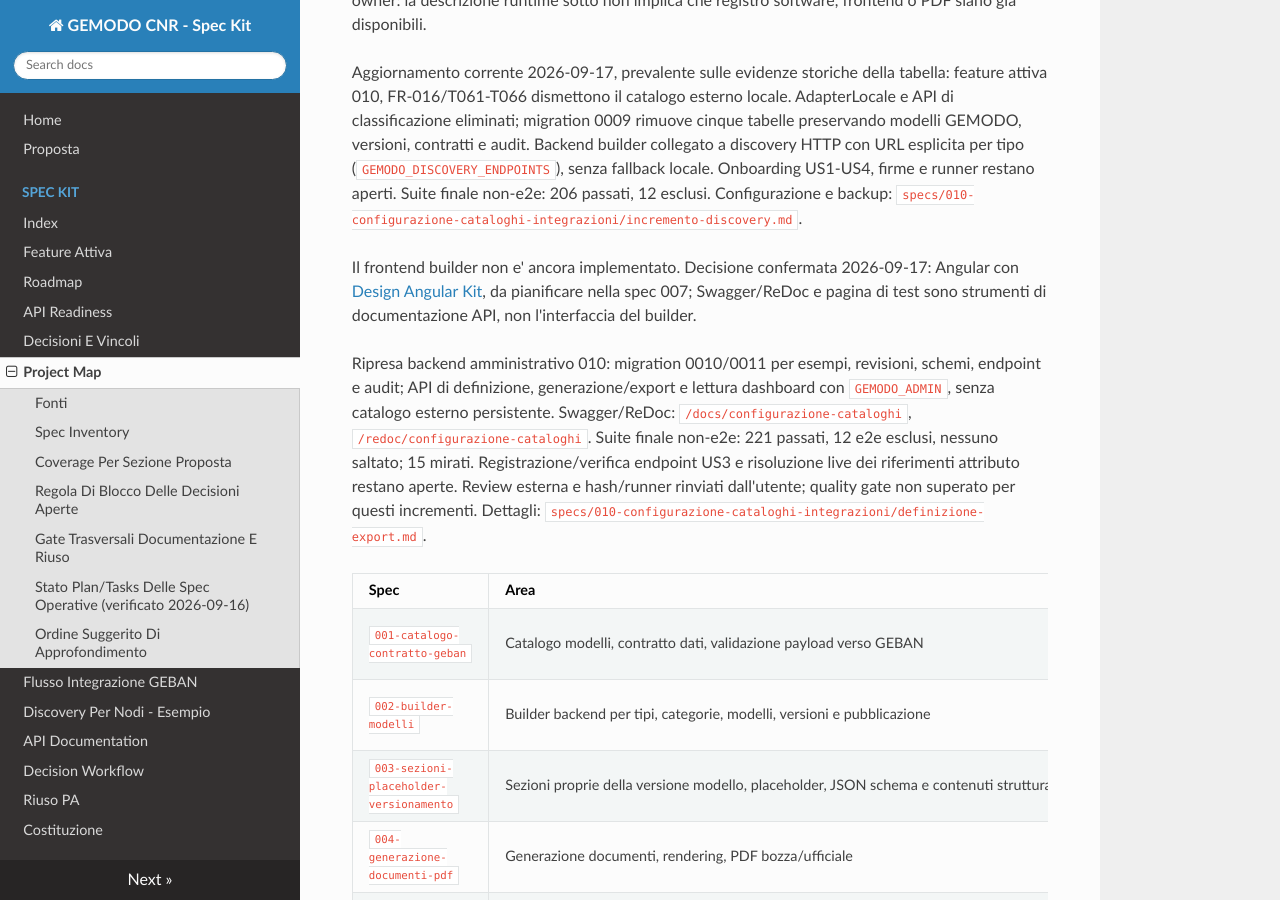
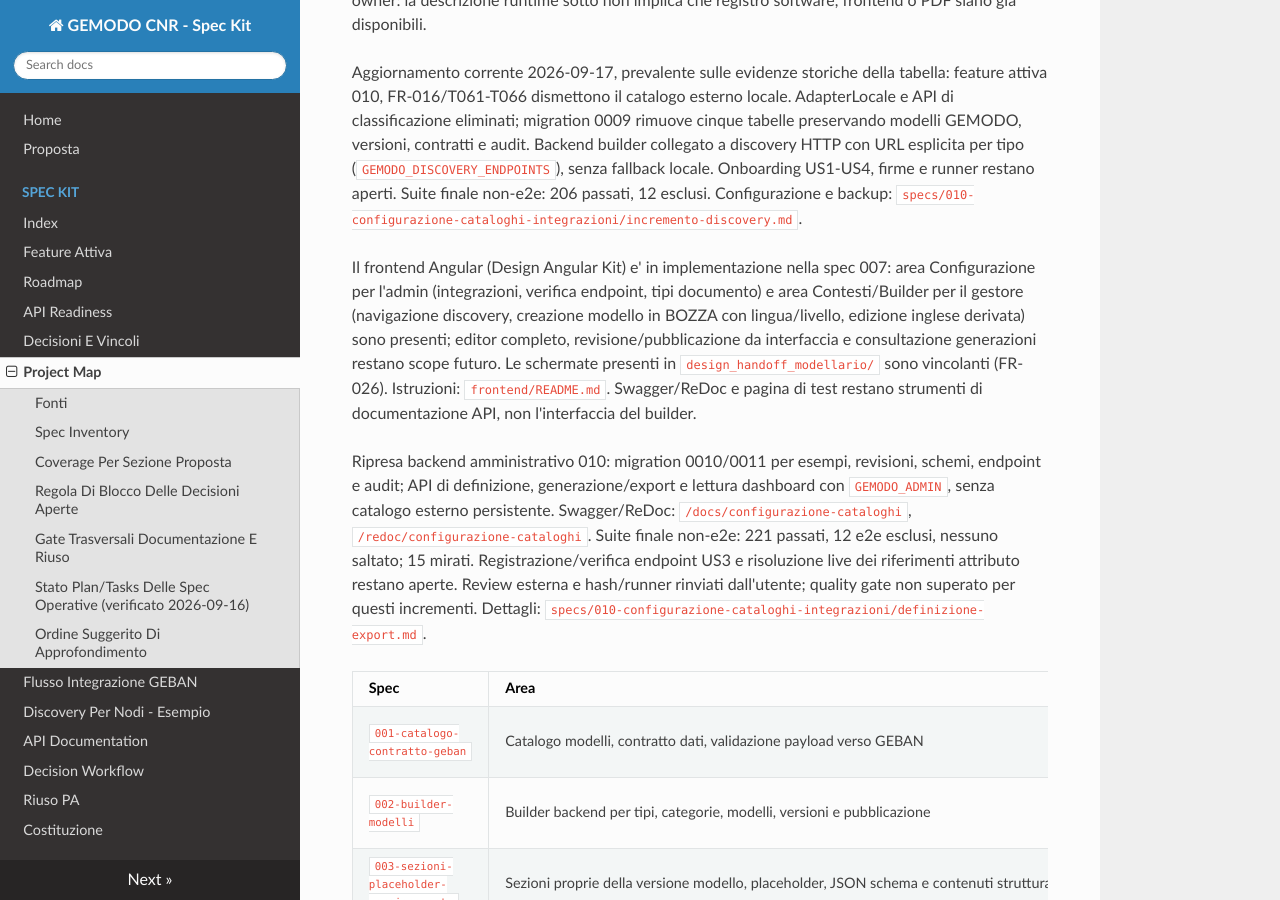
Before and after one commit to DanieleRamacci/cnr-builder-modelli-gemodo, an MkDocs documentation site: the page built from docs/project-map.md, in a window 1280 px wide and 900 px high, scrolled down 1208 px. Built offline with MkDocs 1.6.1, drawn with Linux system fonts in a browser that asks for light colours; nearby versions of some CDN libraries.

Commit message:
docs(007): riallineamento spunte tasks, schermate design e stato frontend
Conteggio schermate (undici), refuso FR-026, vincolo grafico in tasks.md,
Phase 14 per il design, quickstart, project-map e README aggiornati.
Include l'esempio Swagger catalogo con lingua EN (T090).

Co-Authored-By: Claude Sonnet 5 <noreply@anthropic.com>

```diff
--- a/docs/project-map.md
+++ b/docs/project-map.md
@@ -62,10 +62,15 @@ Backend builder collegato a discovery HTTP con URL esplicita per tipo
 firme e runner restano aperti. Suite finale non-e2e: 206 passati, 12 esclusi.
 Configurazione e backup: `specs/010-configurazione-cataloghi-integrazioni/incremento-discovery.md`.
 
-Il frontend builder non e' ancora implementato. Decisione confermata
-2026-09-17: Angular con [Design Angular Kit](https://github.com/italia/design-angular-kit),
-da pianificare nella spec 007; Swagger/ReDoc e pagina di test sono strumenti
-di documentazione API, non l'interfaccia del builder.
+Il frontend Angular (Design Angular Kit) e' in implementazione nella spec 007:
+area Configurazione per l'admin (integrazioni, verifica endpoint, tipi
+documento) e area Contesti/Builder per il gestore (navigazione discovery,
+creazione modello in BOZZA con lingua/livello, edizione inglese derivata) sono
+presenti; editor completo, revisione/pubblicazione da interfaccia e consultazione
+generazioni restano scope futuro. Le schermate presenti in
+`design_handoff_modellario/` sono vincolanti (FR-026). Istruzioni:
+`frontend/README.md`. Swagger/ReDoc e pagina di test restano strumenti di
+documentazione API, non l'interfaccia del builder.
 
 Ripresa backend amministrativo 010: migration 0010/0011 per esempi,
 revisioni, schemi, endpoint e audit; API di definizione, generazione/export
```
Also changed, not shown: README.md (+2 -0 lines), specs/007-frontend-builder-consultazione/plan.md (+1 -1 lines), specs/007-frontend-builder-consultazione/quickstart.md (+18 -0 lines), specs/007-frontend-builder-consultazione/spec.md (+5 -3 lines), specs/007-frontend-builder-consultazione/tasks.md (+64 -26 lines), 1 other file.
